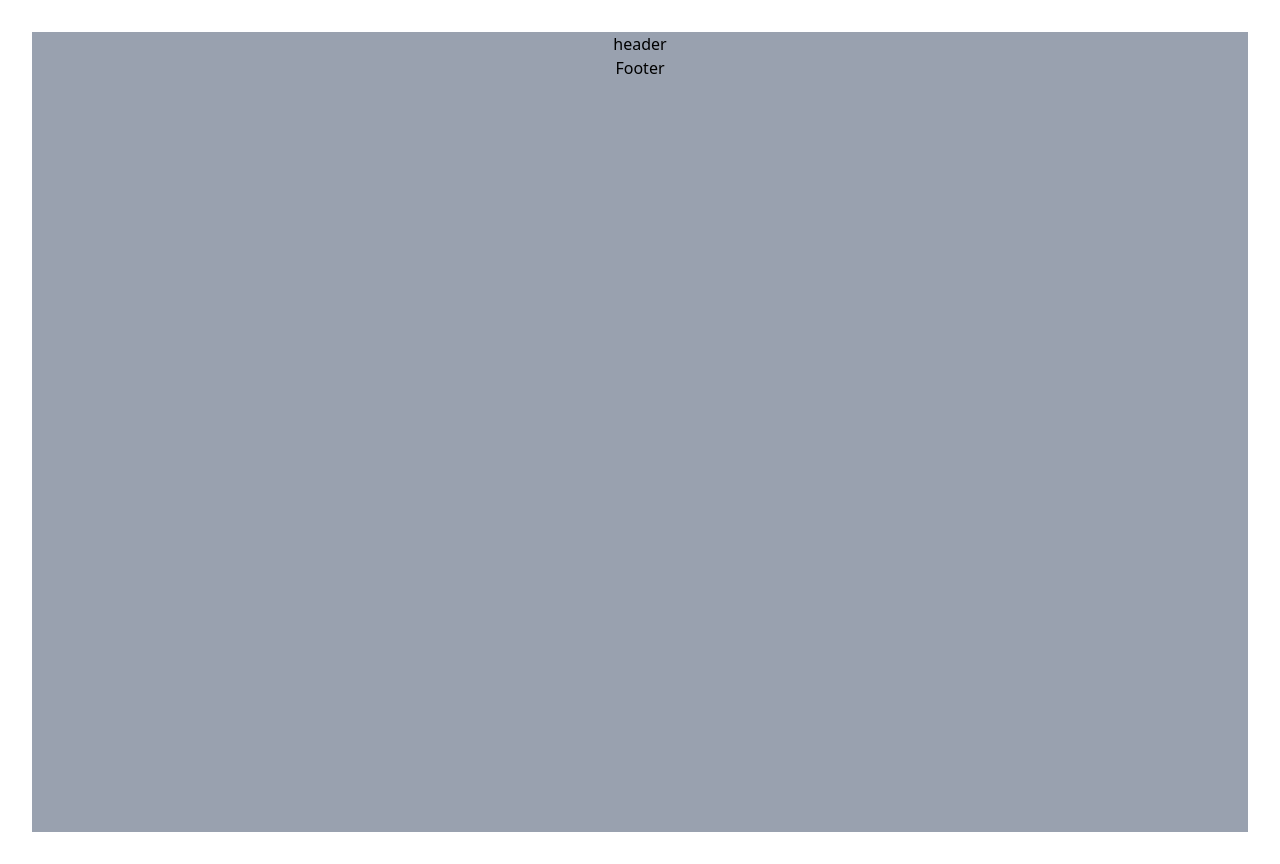
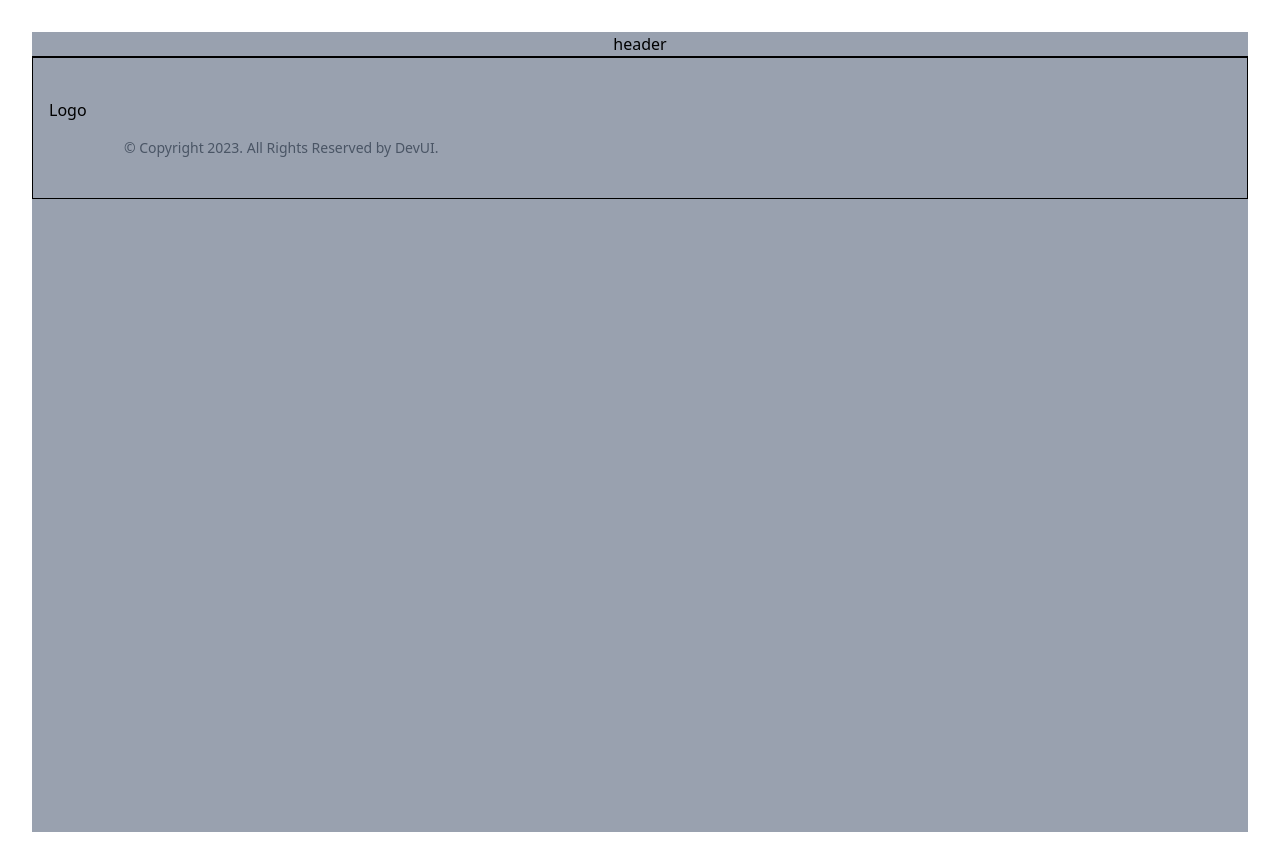
Before and after one commit to Kunal1101/blog-app, a React (Vite) app: page / in a window 1280 px wide. Built offline with nearby package versions, Linux system fonts and the light colour scheme; no server answers.

Commit message:
created footer

```diff
--- a/src/components/Footer/footer.jsx
+++ b/src/components/Footer/footer.jsx
@@ -1,7 +1,143 @@
 import React from "react";
+import { Link, Links } from "react-router-dom";
+import Logo from "../Logo";
 
-const Footer = () => {
-  return <div>Footer</div>;
-};
+function Footer() {
+  return (
+    <section className="relative overflow-hidden py-10 bg-gray-400 border border-t-2 border-t-black">
+      <div className="relative z-10 mx-auto max-w-7xl px-4">
+        <div className="-m-6 flex flex-wrap">
+          <div className="w-full p-6 md:w-1/2 lg:w-5/12">
+            <div className="flex h-full flex-col justify-between">
+              <div className="mb-4 inline-flex items-center">
+                <Logo width="100px" />
+              </div>
+              <div>
+                <p className="text-sm text-gray-600">
+                  &copy; Copyright 2023. All Rights Reserved by DevUI.
+                </p>
+              </div>
+            </div>
+          </div>
+          {/* <div className="w-full p-6 md:w-1/2 lg:w-2/12">
+            <div className="h-full">
+              <h3 className="tracking-px mb-9  text-xs font-semibold uppercase text-gray-500">
+                Company
+              </h3>
+              <ul>
+                <li className="mb-4">
+                  <Link
+                    className=" text-base font-medium text-gray-900 hover:text-gray-700"
+                    to="/features"
+                  >
+                    Features
+                  </Link>
+                </li>
+                <li className="mb-4">
+                  <Link
+                    className=" text-base font-medium text-gray-900 hover:text-gray-700"
+                    to="/pricing"
+                  >
+                    Pricing
+                  </Link>
+                </li>
+                <li className="mb-4">
+                  <Link
+                    className=" text-base font-medium text-gray-900 hover:text-gray-700"
+                    to="/program"
+                  >
+                    Affiliate Program
+                  </Link>
+                </li>
+                <li>
+                  <Link
+                    className=" text-base font-medium text-gray-900 hover:text-gray-700"
+                    to="/press-kit"
+                  >
+                    Press Kit
+                  </Link>
+                </li>
+              </ul>
+            </div>
+          </div>
+          <div className="w-full p-6 md:w-1/2 lg:w-2/12">
+            <div className="h-full">
+              <h3 className="tracking-px mb-9  text-xs font-semibold uppercase text-gray-500">
+                Support
+              </h3>
+              <ul>
+                <li className="mb-4">
+                  <Link
+                    className=" text-base font-medium text-gray-900 hover:text-gray-700"
+                    to="/account"
+                  >
+                    Account
+                  </Link>
+                </li>
+                <li className="mb-4">
+                  <Link
+                    className=" text-base font-medium text-gray-900 hover:text-gray-700"
+                    to="/help"
+                  >
+                    Help
+                  </Link>
+                </li>
+                <li className="mb-4">
+                  <Link
+                    className=" text-base font-medium text-gray-900 hover:text-gray-700"
+                    to="/contact"
+                  >
+                    Contact Us
+                  </Link>
+                </li>
+                <li>
+                  <Link
+                    className=" text-base font-medium text-gray-900 hover:text-gray-700"
+                    to="/customer"
+                  >
+                    Customer Support
+                  </Link>
+                </li>
+              </ul>
+            </div>
+          </div>
+          <div className="w-full p-6 md:w-1/2 lg:w-3/12">
+            <div className="h-full">
+              <h3 className="tracking-px mb-9  text-xs font-semibold uppercase text-gray-500">
+                Legals
+              </h3>
+              <ul>
+                <li className="mb-4">
+                  <Link
+                    className=" text-base font-medium text-gray-900 hover:text-gray-700"
+                    to="/terms-conditions"
+                  >
+                    Terms &amp; Conditions
+                  </Link>
+                </li>
+                <li className="mb-4">
+                  <Link
+                    className=" text-base font-medium text-gray-900 hover:text-gray-700"
+                    to="/privacy"
+                  >
+                    Privacy Policy
+                  </Link>
+                </li>
+                <li>
+                  <Link
+                    className=" text-base font-medium text-gray-900 hover:text-gray-700"
+                    to="/licensing"
+                  >
+                    Licensing
+                  </Link>
+                </li>
+              </ul>
+            </div>
+          </div> */}
+        </div>
+      </div>
+    </section>
+  );
+}
 
 export default Footer;
--- /dev/null
+++ b/src/components/Logo.jsx
@@ -0,0 +1,7 @@
+import React from "react";
+
+const Logo = ({ width = "100px" }) => {
+  return <div>Logo</div>;
+};
+
+export default Logo;
```
